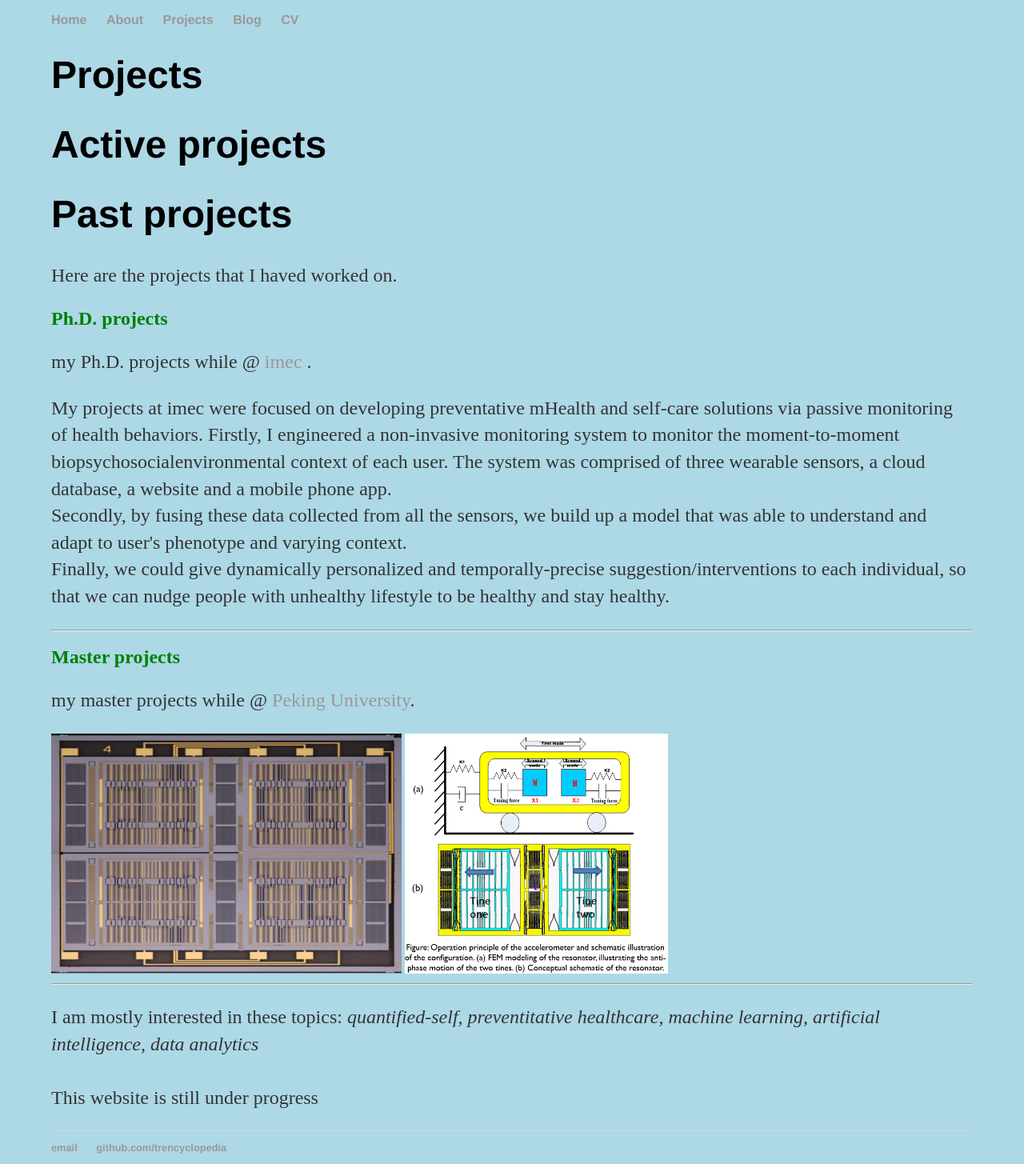
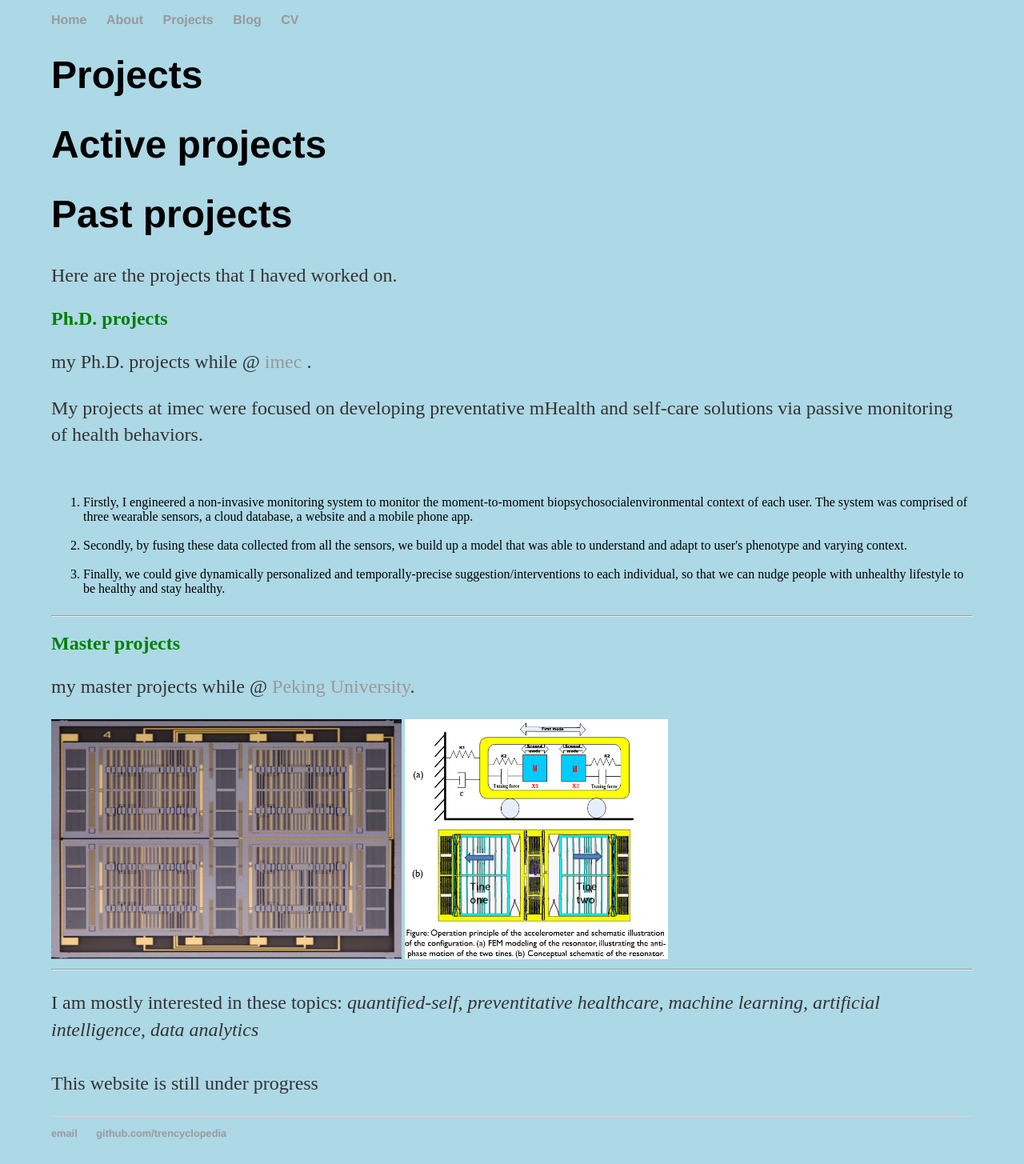
Before and after one commit to trencyclopedia/trencyclopedia.github.io, a Jekyll site: the page built from projects/index.html, in a window 1280 px wide. Shown: the whole page at 80% size. Built offline with Jekyll 4.4.1, drawn with Linux system fonts in a browser that asks for light colours.

Commit message:
reformat structure

```diff
--- a/index.html
+++ b/index.html
@@ -26,9 +26,9 @@ title: Eric, the virtual world
 
 		<div>
 		<p>
-		My professional work and attention are focused on developing preventative mHealth and self-care solutions via passive monitoring of daily behaviors.
+		My professional work and attention are focused on developing preventative mHealth and self-care solutions via passive monitoring of daily behaviors.<br><br>
 
-		The mission is to digitize lifestyle and behavior by providing intelligent solutions for sensing, capturing, and analyzing traces and states of being, so that people can connect dots, extract meaning and initiate positive change.
+		The mission is to digitize lifestyle and behavior by providing intelligent solutions for sensing, capturing, and analyzing traces and states of being, so that people can connect dots, extract meaning, get actionable insights, and initiate positive change.
 		</p>
 
 		<p>I am mostly interested in these topics:
--- a/projects/index.html
+++ b/projects/index.html
@@ -24,10 +24,15 @@ title: Projects
 		<h2 style="color:green;">Ph.D. projects</h2>
 			<p>my Ph.D. projects while @ <a href="https://www.imec-int.com/en"> imec </a>. </p>
 
-			<p>My projects at imec were focused on developing preventative mHealth and self-care solutions via passive monitoring of health behaviors.
-			Firstly, I engineered a non-invasive monitoring system to monitor the moment-to-moment biopsychosocialenvironmental context of each user. The system was comprised of three wearable sensors, a cloud database, a website and a mobile phone app. <br>
-			Secondly, by fusing these data collected from all the sensors, we build up a model that was able to understand and adapt to user's phenotype and varying context.<br>
-			Finally, we could give dynamically personalized and temporally-precise suggestion/interventions to each individual, so that we can nudge people with unhealthy lifestyle to be healthy and stay healthy.</p>
+			<p>My projects at imec were focused on developing preventative mHealth and self-care solutions via passive monitoring of health behaviors.<br><br>
+
+			<ol type="1">
+			<li> Firstly, I engineered a non-invasive monitoring system to monitor the moment-to-moment biopsychosocialenvironmental context of each user. The system was comprised of three wearable sensors, a cloud database, a website and a mobile phone app. </li><br>
+			<li> Secondly, by fusing these data collected from all the sensors, we build up a model that was able to understand and adapt to user's phenotype and varying context.</li><br>
+			<li>Finally, we could give dynamically personalized and temporally-precise suggestion/interventions to each individual, so that we can nudge people with unhealthy lifestyle to be healthy and stay healthy.</li>
+			</ol>
+
+			</p>
 
 		<hr/>
 
```
